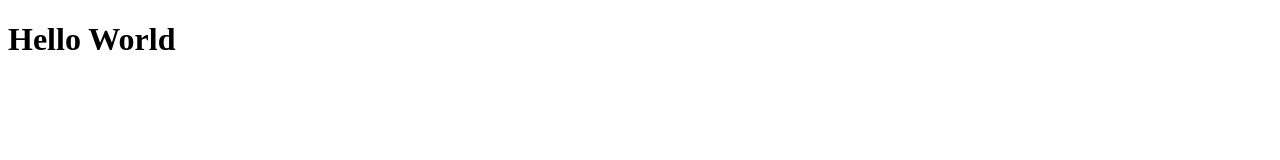
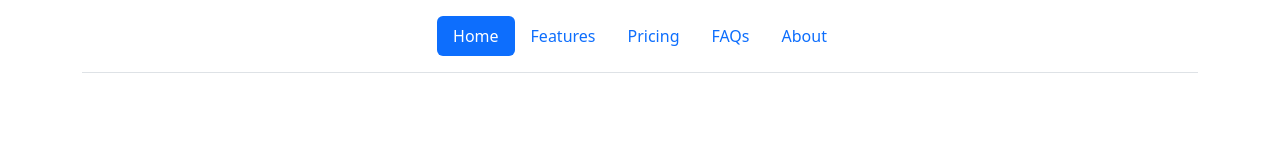
Before and after one commit to harshstar121/vro_development, a plain HTML site: page index.html in a window 1280 px wide. Drawn offline with nearby package versions, Linux system fonts and the light colour scheme.

Commit message:
Update index.html
Signed-off-by: harshstar121 <harshstar121@gmail.com>

```diff
--- a/index.html
+++ b/index.html
@@ -3,13 +3,21 @@
 <head>
     <meta charset="UTF-8">
     <meta name="viewport" content="width=device-width, initial-scale=1.0">
-<!--     <link href="https://cdn.jsdelivr.net/npm/bootstrap@5.3.3/dist/css/bootstrap.min.css" rel="stylesheet" integrity="sha384-QWTKZyjpPEjISv5WaRU9OFeRpok6YctnYmDr5pNlyT2bRjXh0JMhjY6hW+ALEwIH" crossorigin="anonymous"> -->
-<!--      <script src="https://cdn.jsdelivr.net/npm/bootstrap@5.3.3/dist/js/bootstrap.bundle.min.js" integrity="sha384-YvpcrYf0tY3lHB60NNkmXc5s9fDVZLESaAA55NDzOxhy9GkcIdslK1eN7N6jIeHz" crossorigin="anonymous"></script> -->
+    <link href="https://cdn.jsdelivr.net/npm/bootstrap@5.3.3/dist/css/bootstrap.min.css" rel="stylesheet" integrity="sha384-QWTKZyjpPEjISv5WaRU9OFeRpok6YctnYmDr5pNlyT2bRjXh0JMhjY6hW+ALEwIH" crossorigin="anonymous">
+    <script src="https://cdn.jsdelivr.net/npm/bootstrap@5.3.3/dist/js/bootstrap.bundle.min.js" integrity="sha384-YvpcrYf0tY3lHB60NNkmXc5s9fDVZLESaAA55NDzOxhy9GkcIdslK1eN7N6jIeHz" crossorigin="anonymous"></script>
     <title>Document</title>
 </head>
 <body>
-    <div>
-        <h1>Hello World</h1>
-    </div>
+    <div class="container">
+    <header class="d-flex flex-wrap justify-content-center py-3 mb-4 border-bottom">
+      <ul class="nav nav-pills">
+        <li class="nav-item"><a href="#" class="nav-link active" aria-current="page">Home</a></li>
+        <li class="nav-item"><a href="#" class="nav-link">Features</a></li>
+        <li class="nav-item"><a href="#" class="nav-link">Pricing</a></li>
+        <li class="nav-item"><a href="#" class="nav-link">FAQs</a></li>
+        <li class="nav-item"><a href="#" class="nav-link">About</a></li>
+      </ul>
+    </header>
+  </div>
 </body>
 </html>
```
